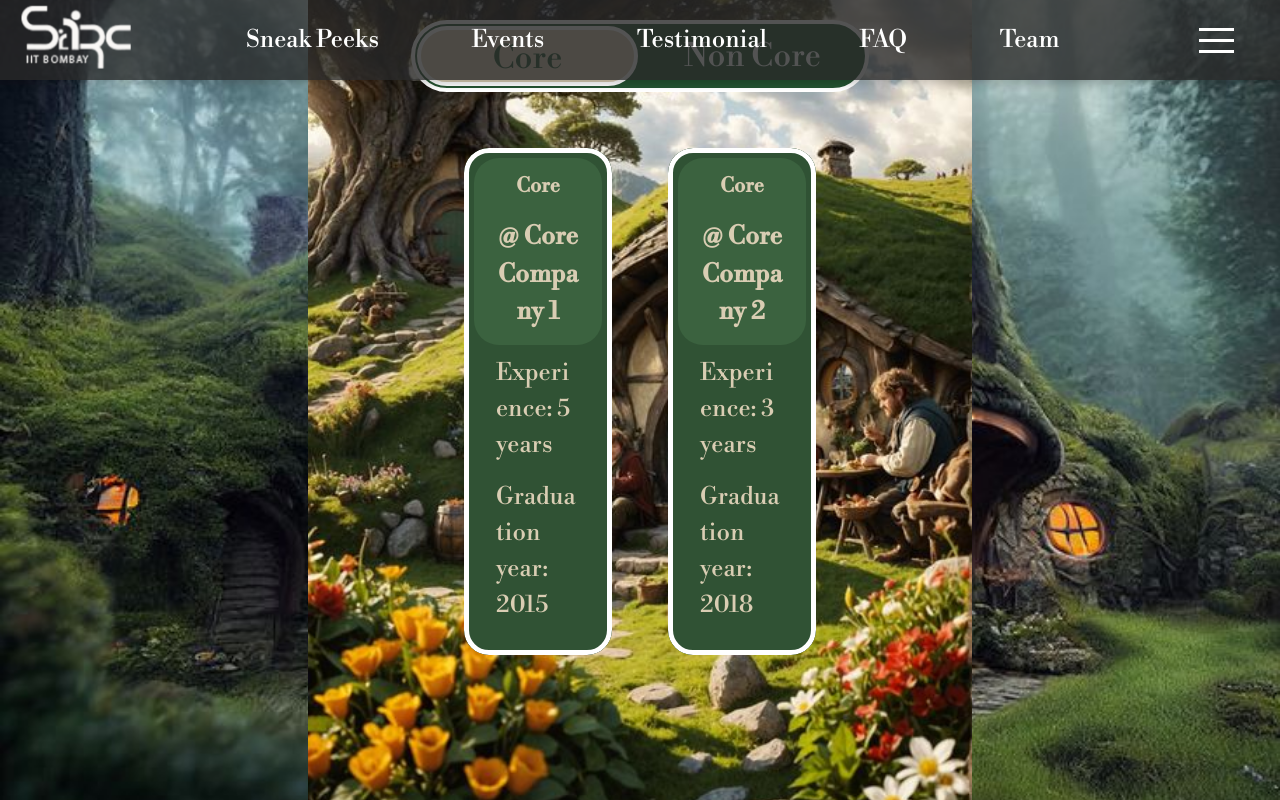
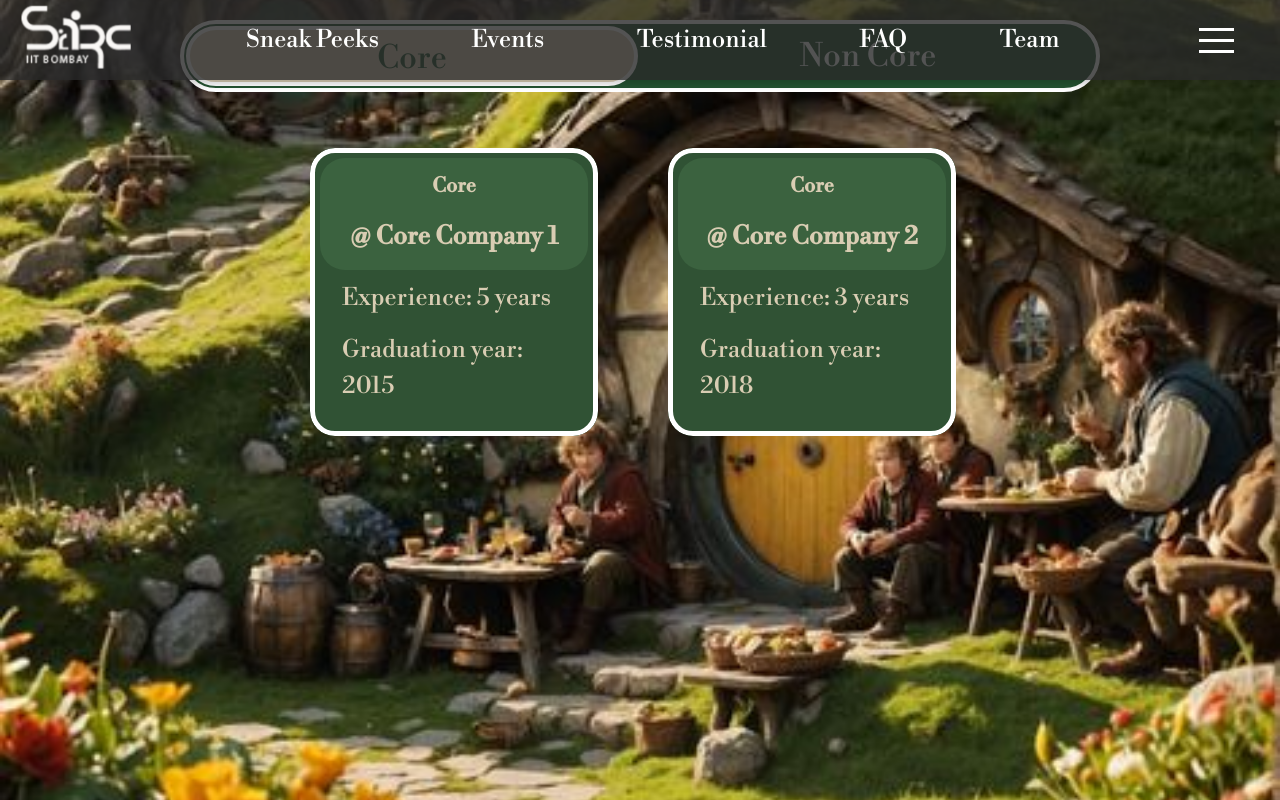
Before and after one commit to akshat1423/ASMP24-25, a React (Vite) app in the folder asmp/: page /toggle in a window 1280 px wide. Built offline with nearby package versions, Linux system fonts and the light colour scheme.

Commit message:
testimonial fixed

```diff
--- a/asmp/src/App.jsx
+++ b/asmp/src/App.jsx
@@ -11,8 +11,8 @@ import {
 import Register from './components/register.jsx';
 import Login from './components/login.jsx';import React from 'react';
 import './App.css';
-import Sneakpeak from './components/sneakpeak/sneakpeak';
-import EventImages from './components/events/events';
+// import Sneakpeak from './components/sneakpeak/sneakpeak';
+// import EventImages from './components/events/events';
 import Profile from './components/Profile'
 import Navbar from './components/Navbar/Navbar.jsx'
 import Homee from './components/UltimateHome/Homee.jsx';
@@ -32,8 +32,8 @@ function App() {
       <Route path="/login" element={<Login />} />
       <Route path="/profile" element={<Profile />} />
       <Route path="/toggle" element={<Toggle />} />
-      <Route path="/events" element={<EventImages />} />
-      <Route path="/sneakpeak" element={<Sneakpeak/>} />
+      {/* <Route path="/events" element={<EventImages />} /> */}
+      {/* <Route path="/sneakpeak" element={<Sneakpeak/>} /> */}
 
 
 
--- a/asmp/src/components/TestimonialSlider/Testimonial.jsx
+++ b/asmp/src/components/TestimonialSlider/Testimonial.jsx
@@ -112,6 +112,7 @@ const styles = {
     fontSize: '1em',
     color: '#555',
   },
+
 };
 
 export default TestimonialSlider;
--- a/asmp/src/components/Toggle.css
+++ b/asmp/src/components/Toggle.css
@@ -113,9 +113,6 @@
   }
 
   @media (max-width: 768px) {
-    * {
-      overflow-x: hidden;
-    }
     .switch div {
       padding: auto;
       position: absolute;
@@ -124,9 +121,6 @@
     }
   }
   @media (max-width: 600px) {
-    * {
-      overflow-x: hidden;
-    }
     .switch div {
       padding: auto;
       position: absolute;
--- a/asmp/src/components/UltimateHome/Homee.jsx
+++ b/asmp/src/components/UltimateHome/Homee.jsx
@@ -3,13 +3,13 @@ import About from "../About/About"
 import Home from "../Home/Home"
 import Faq from "../Faq"
 import TestimonialSlider from "../TestimonialSlider/Testimonial"
-import CursorAnimation from '../CursorAnimation'
+// import CursorAnimation from '../CursorAnimation'
 
 export default function Homee(params) {
 
     return(
         <>
-        <CursorAnimation />
+        {/* <CursorAnimation /> */}
       <Home />
       <About/>
       <div id="testimonials"></div>
--- a/asmp/src/components/sneakpeak/Sneakpeak.css
+++ b/asmp/src/components/sneakpeak/Sneakpeak.css
@@ -32,7 +32,7 @@ body{
   align-items: center;
   box-shadow: 0 4px 8px rgba(0, 0, 0, 0.2);
   overflow: hidden;
-  padding: 20px;
+  /* padding: 20px; */
 }
 
 /* Card text styling */
@@ -74,7 +74,7 @@ body{
 
 @media (max-width: 900px) {
   .swiper-slide {
-    padding: 10px;
+    /* padding: 10px; */
   }
 
   .heading {
```
Also changed, not shown: 1 other file (tests, documents, lock files or other folders).
